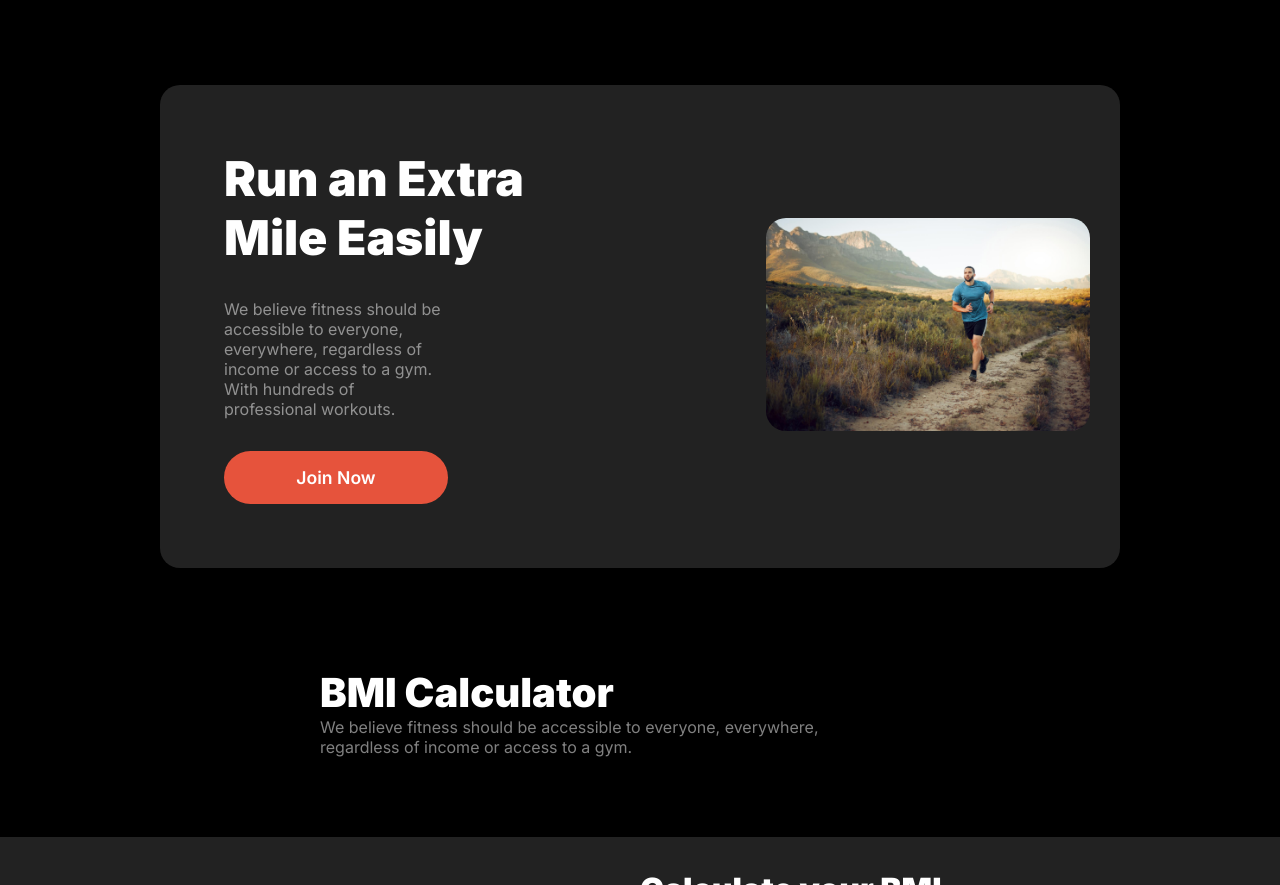
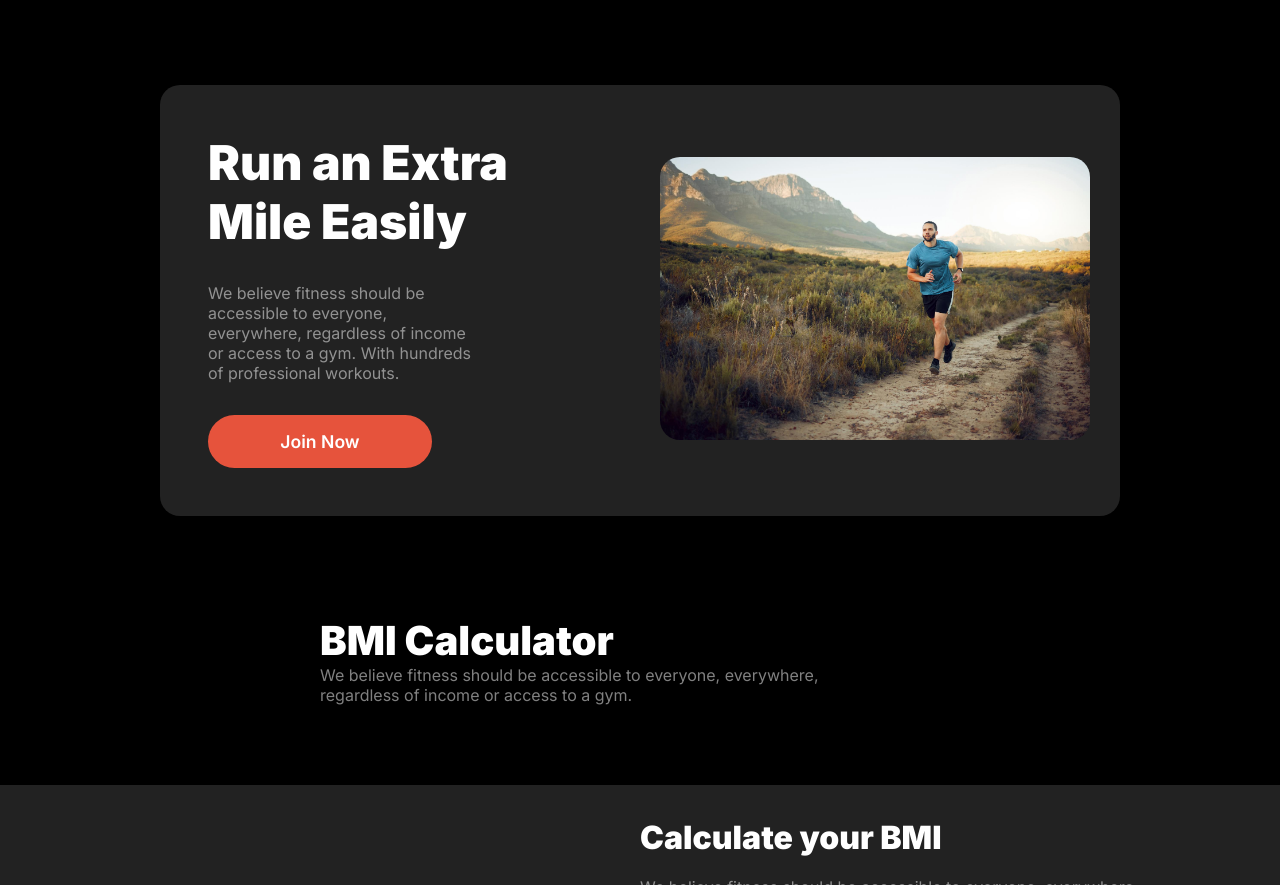
Before and after one commit to KevAkaSlayer/assignment2, a plain HTML site: page index.html in a window 1280 px wide. Shown: the part 1259-2144 px from the top of the page. Drawn offline with Linux system fonts and the light colour scheme.

Commit message:
run section polished

```diff
--- a/style.css
+++ b/style.css
@@ -282,10 +282,11 @@ h3{
     display: flex;
     flex-direction: column;
     gap: 2rem;
-    width: 60%;
-    padding: 4rem;
+    width: 50%;
+    padding: 3rem;
     justify-content: left;
     align-items: left;
+    height: 100%;
 }
 
 .runContent h3{
@@ -297,15 +298,13 @@ h3{
 }
 
 .runContent p{
-    width: 50%;
+    width: 70%;
 }
 .runImage{
     justify-content: center;
     align-items: center;
-    width: 40%;
-    /* width: 366px;
-    height: 312px; */
-    padding: 30px;
+    width: 50%;
+    padding: 20px 30px 20px 20px;
 }
 .runContent button{
     width: 224px;
@@ -672,7 +671,7 @@ table{
         width: 100%;
     }
     .runImage{
-        width: 90%;
+        width: 100%;
     }
 
     .bmi{
```
